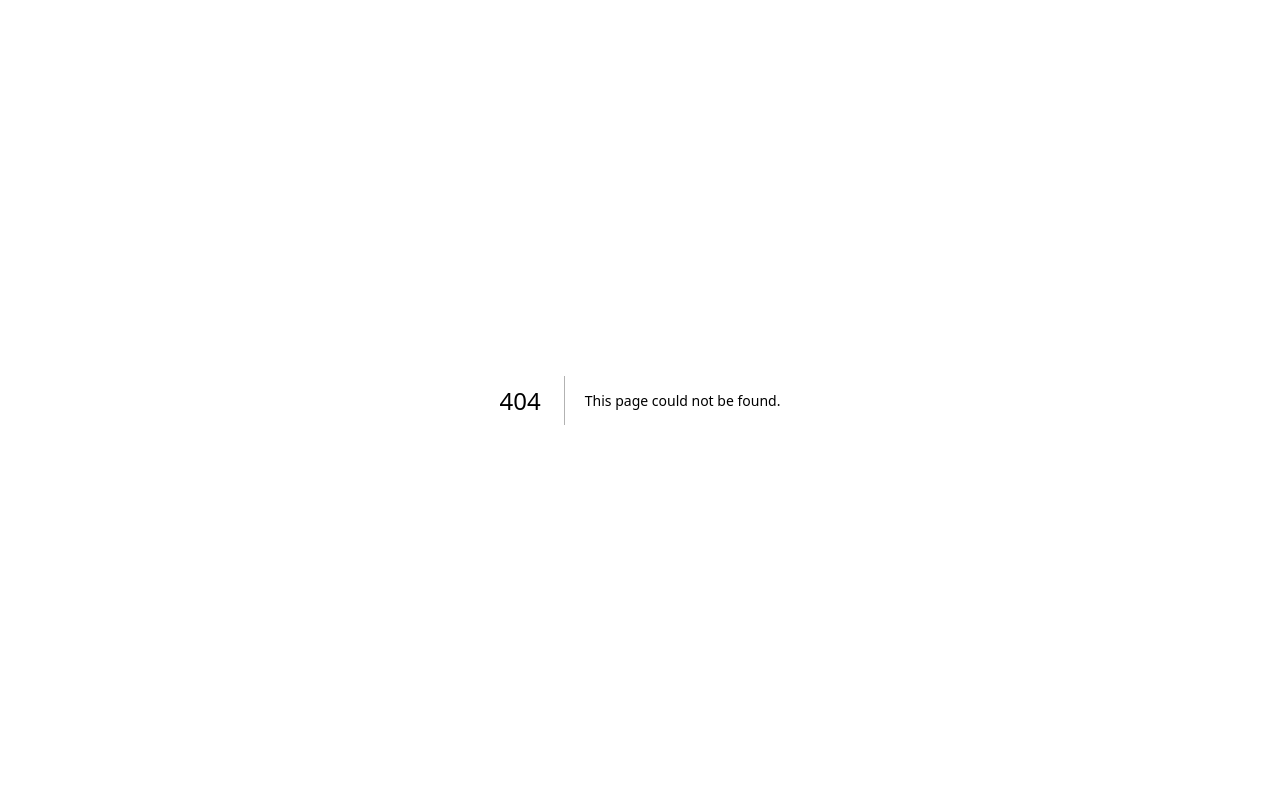
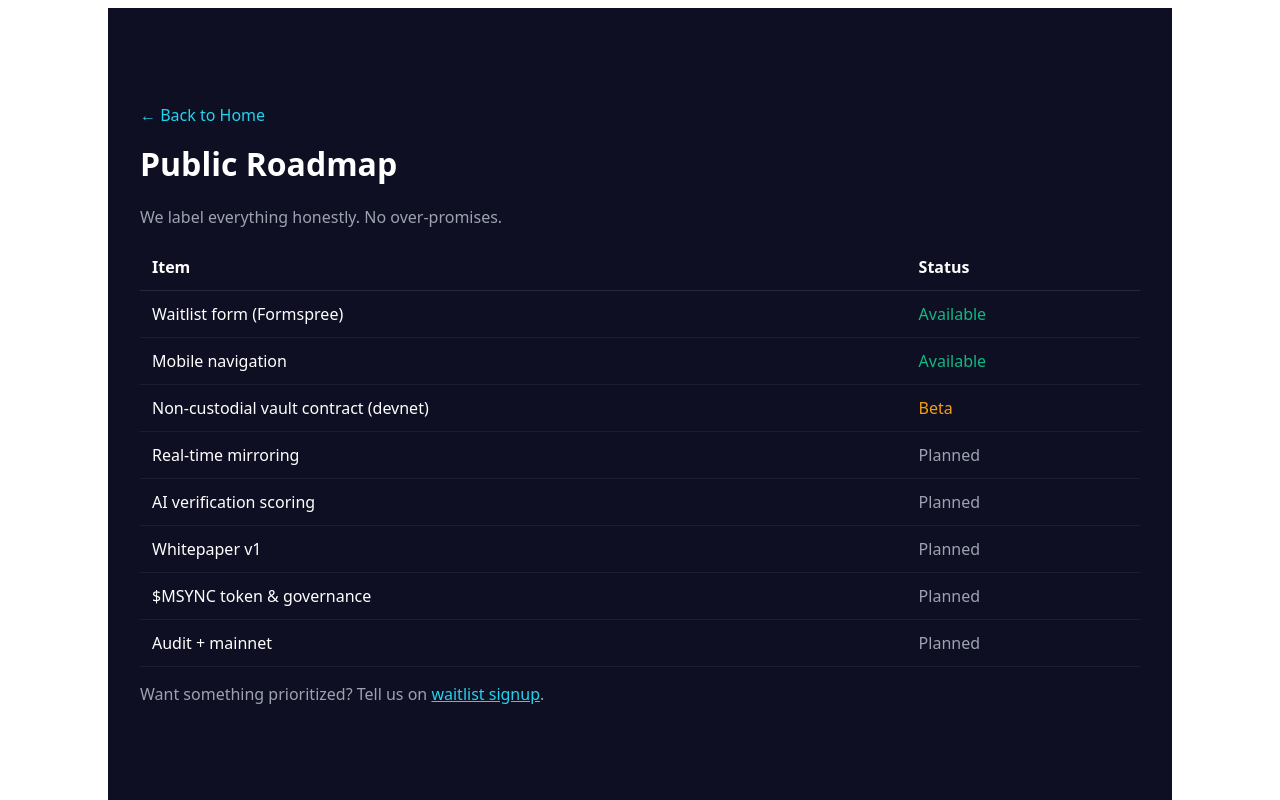
Before and after one commit to mirrorsyncofficial-ops/mirrorsync.co, a Next.js app: page /pages/roadmap in a window 1280 px wide. Before the commit this address had no page. Shown: the top 800 px of the page. Built offline with nearby package versions, Linux system fonts and the light colour scheme.

Commit message:
Create roadmap.js

```diff
--- /dev/null
+++ b/pages/pages/roadmap.js
@@ -0,0 +1,38 @@
+export default function Roadmap() {
+  const rows = [
+    ['Waitlist form (Formspree)', 'Available'],
+    ['Mobile navigation', 'Available'],
+    ['Non-custodial vault contract (devnet)', 'Beta'],
+    ['Real-time mirroring', 'Planned'],
+    ['AI verification scoring', 'Planned'],
+    ['Whitepaper v1', 'Planned'],
+    ['$MSYNC token & governance', 'Planned'],
+    ['Audit + mainnet', 'Planned'],
+  ];
+  return (
+    <div style={{ color:'#fff', fontFamily:'system-ui', background:'#0f0f23', minHeight:'100vh', padding:'6rem 2rem', maxWidth:1000, margin:'0 auto' }}>
+      <a href="/" style={{ color:'#22d3ee', textDecoration:'none' }}>← Back to Home</a>
+      <h1 style={{ marginTop:'1rem' }}>Public Roadmap</h1>
+      <p style={{ color:'#9ca3af' }}>We label everything honestly. No over-promises.</p>
+      <div style={{ overflowX:'auto' }}>
+        <table style={{ width:'100%', borderCollapse:'collapse' }}>
+          <thead>
+            <tr>
+              <th style={{ textAlign:'left', padding:'0.75rem', borderBottom:'1px solid rgba(255,255,255,0.1)' }}>Item</th>
+              <th style={{ textAlign:'left', padding:'0.75rem', borderBottom:'1px solid rgba(255,255,255,0.1)' }}>Status</th>
+            </tr>
+          </thead>
+          <tbody>
+            {rows.map(([name, status]) => (
+              <tr key={name}>
+                <td style={{ padding:'0.75rem', borderBottom:'1px solid rgba(255,255,255,0.06)' }}>{name}</td>
+                <td style={{ padding:'0.75rem', borderBottom:'1px solid rgba(255,255,255,0.06)', color: status==='Available' ? '#10b981' : status==='Beta' ? '#f59e0b' : '#9ca3af' }}>{status}</td>
+              </tr>
+            ))}
+          </tbody>
+        </table>
+      </div>
+      <p style={{ color:'#9ca3af', marginTop:'1rem' }}>Want something prioritized? Tell us on <a href="/#waitlist" style={{ color:'#22d3ee' }}>waitlist signup</a>.</p>
+    </div>
+  );
+}
```
